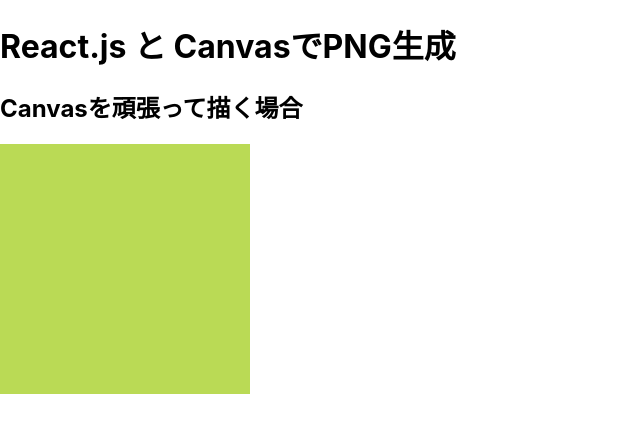
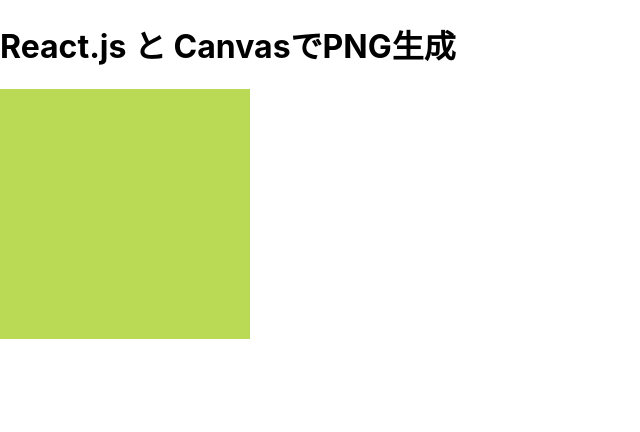
Before and after one commit to yikeda6616/react-canvas, a React (Create React App) app: page / in a window 1280 px wide. Shown: the top 432 px of the page, without its empty margins (0-640 px from the left). Built offline with nearby package versions, Linux system fonts and the light colour scheme.

Commit message:
chore: Shorten codes

```diff
--- a/src/App.tsx
+++ b/src/App.tsx
@@ -21,7 +21,6 @@
   return (
     <>
       <h1>React.js と CanvasでPNG生成</h1>
-      <h2>Canvasを頑張って描く場合</h2>
       {png && <img alt="icon" src={png} />}
     </>
   );
```
